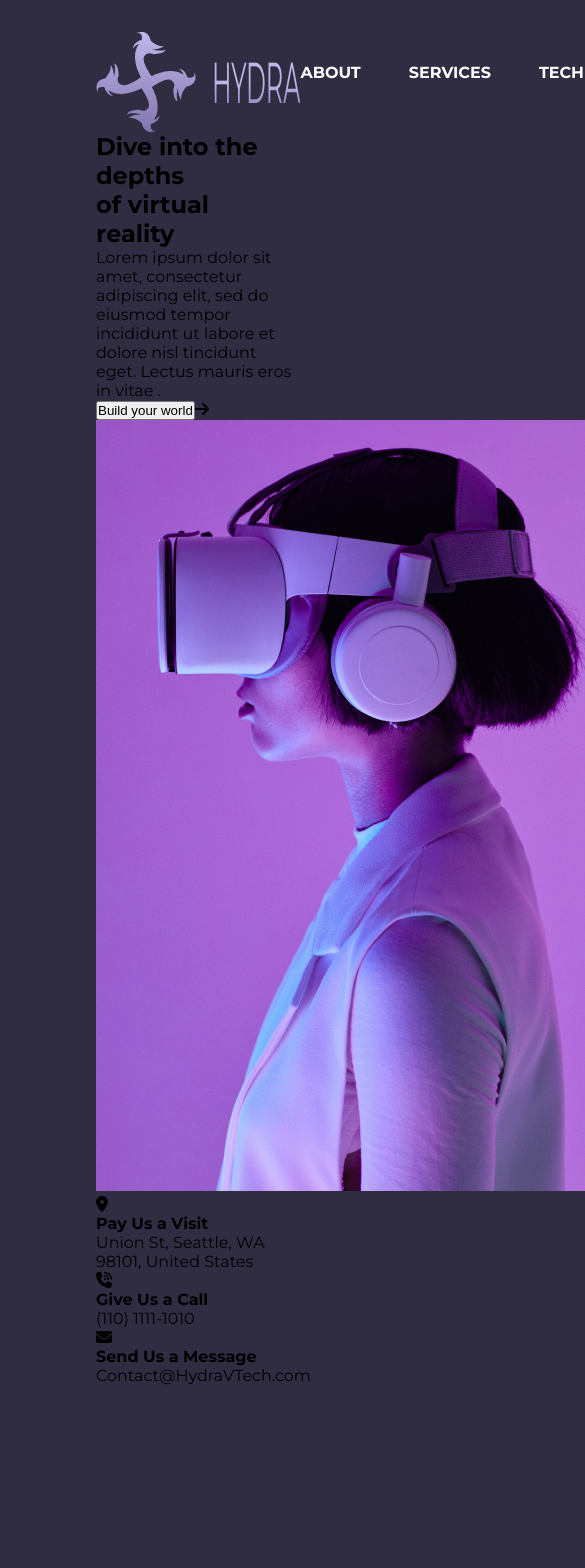
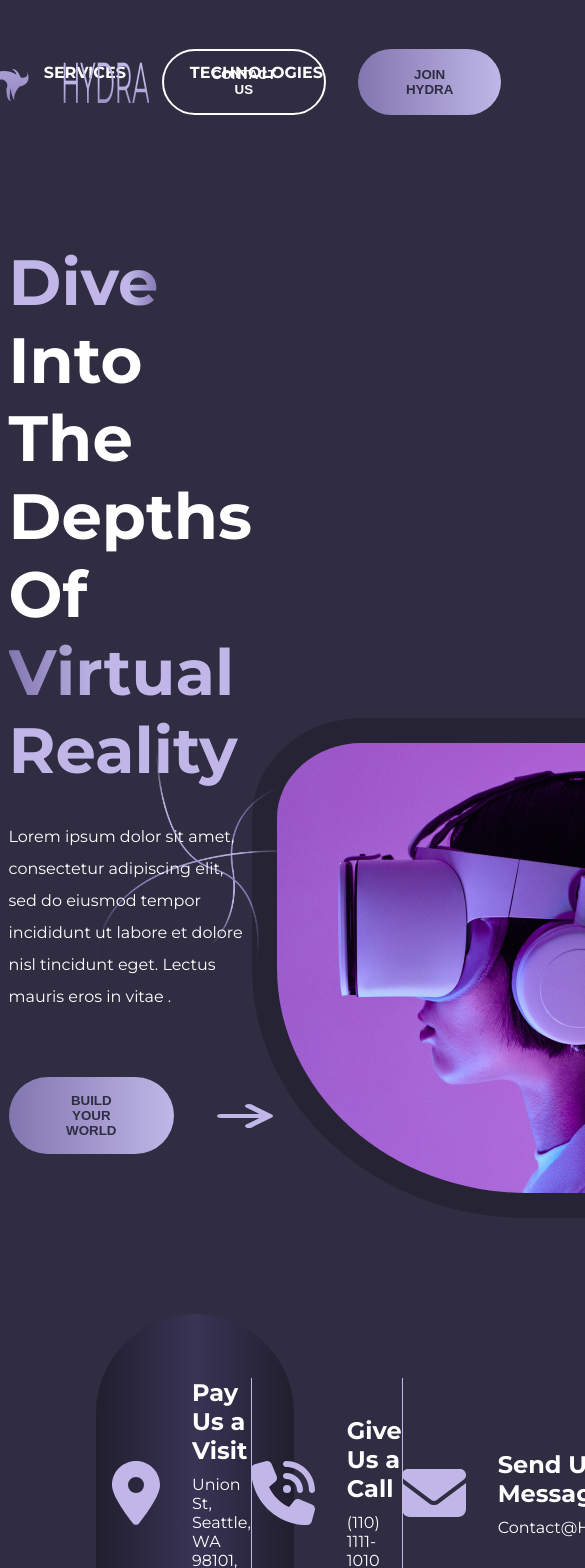
Before and after one commit to FrontEndDevo/VRUniverse-Landing-Page, a React (Vite) app: page / in a window 390 px wide. Shown: the top 1568 px of the page, 585 px wide, since content can reach past the window. Before the commit the page ends 1417 px from the top, so only its background shows below. Built offline with nearby package versions, Linux system fonts and the light colour scheme.

Commit message:
Edit Navbar position & Finish styling Header component (Still responsive)

```diff
--- a/src/components/Header/Header.jsx
+++ b/src/components/Header/Header.jsx
@@ -27,7 +27,7 @@ const Header = () => {
             <FontAwesomeIcon icon={faArrowRight} />
           </div>
         </div>
-      <div className={classes["header-img"]}>
+        <div className={classes["header-img"]}>
           <img src={header} alt="virtual reality" />
         </div>
       </div>
@@ -40,7 +40,7 @@ const Header = () => {
               <p>Union St, Seattle, WA 98101, United States</p>
             </div>
           </div>
-
+          <span></span>
           <div className={classes.content}>
             <FontAwesomeIcon icon={faPhoneVolume} />
             <div className={classes.data}>
@@ -48,7 +48,7 @@ const Header = () => {
               <p>(110) 1111-1010</p>
             </div>
           </div>
-
+          <span></span>
           <div className={classes.content}>
             <FontAwesomeIcon icon={faEnvelope} />
             <div className={classes.data}>
--- a/src/components/Header/Header.module.scss
+++ b/src/components/Header/Header.module.scss
@@ -2,41 +2,142 @@
 @use "../../styles/mixins" as *;
 
 .header {
+  margin-bottom: 4rem;
+  background-image: url("../../assets/images/header-bg.png");
+  background-repeat: no-repeat;
+  background-size: contain;
+  background-position: right;
+
   .VR {
+    display: grid;
+    grid-template-columns: 40vw auto 5vw;
+    justify-items: end;
+    align-items: end;
     .description {
+      margin: 25vh 0 4rem;
+
       h2 {
+        font-size: 4rem;
+        color: $text_color;
+        text-transform: capitalize;
         span {
+          // Apply linear-gradient property on text:
+          background: linear-gradient(
+            90deg,
+            $linear_gradient_two 80%,
+            $linear_gradient_one 100%
+          );
+          background-clip: text;
+          -webkit-background-clip: text;
+          -moz-background-clip: text;
+          -webkit-text-fill-color: transparent;
+          -moz-text-fill-color: transparent;
+
+          &:last-child {
+            background: linear-gradient(
+              270deg,
+              $linear_gradient_two 80%,
+              $linear_gradient_one 100%
+            );
+            background-clip: text;
+            -webkit-background-clip: text;
+            -moz-background-clip: text;
+            -webkit-text-fill-color: transparent;
+            -moz-text-fill-color: transparent;
+          }
         }
       }
 
       p {
+        color: $text_color;
+        margin: 2rem 0 4rem;
+        line-height: 2;
       }
 
       .buttons {
+        display: flex;
+        gap: 4rem;
+        align-items: center;
         button {
+          text-transform: uppercase;
+          border-radius: 40px;
+          padding: 1rem 3rem;
+          font-weight: bold;
+          border: none;
+          cursor: pointer;
+          transition: $fast_transition;
+          background: linear-gradient(
+            90deg,
+            $linear_gradient_one 0%,
+            $linear_gradient_two 100%
+          );
+          color: $main_bg;
+
+          &:hover {
+            color: $text_color;
+            background: linear-gradient(
+              -90deg,
+              $linear_gradient_one 0%,
+              $linear_gradient_two 100%
+            );
+          }
         }
 
         svg {
+          color: $linear_gradient_two;
+          transform: scale(4, 2);
         }
       }
     }
 
     .header-img {
-      img {
-      }
+      height: 500px;
+      width: 550px;
+      overflow: hidden;
+      border-radius: 20%;
+      border-bottom-left-radius: 50%;
+      border: 25px solid rgb(0, 0, 0, 0.2);
     }
   }
 
   .info {
+    margin-top: 6rem;
+    display: flex;
+    justify-content: space-evenly;
+    background: radial-gradient(
+      50% 2900.76% at 50% 53.89%,
+      $bg_radial_gradient_two 0%,
+      $bg_radial_gradient_three 100%
+    );
+    border-radius: 200px;
+    color: $text_color;
+    padding: 4rem 1rem;
+
+    span {
+      position: relative;
+
+      &::before {
+        content: "";
+        position: absolute;
+        background-color: $linear_gradient_two;
+        width: 1px;
+        height: 100%;
+      }
+    }
+
     .content {
+      display: flex;
+      align-items: center;
+      gap: 2rem;
       svg {
+        font-size: 4rem;
+        color: $linear_gradient_two;
       }
 
       .data {
         h4 {
-        }
-
-        p {
+          font-size: 1.5rem;
+          margin-bottom: 10px;
         }
       }
     }
--- a/src/components/Navbar/Navbar.module.scss
+++ b/src/components/Navbar/Navbar.module.scss
@@ -1,15 +1,19 @@
 @use "../../styles/vars" as *;
 @use "../../styles/mixins" as *;
 .navbar {
+  position: fixed;
+  top: 2rem;
+  left: 0;
+  display: grid;
+  grid-template-columns: 20vw 50vw 30vw;
+  align-items: center;
+  justify-items: center;
+  color: $text_color;
   text-transform: uppercase;
-  display: flex;
-  justify-content: space-between;
-  align-items: center;
-  color: $text_color;
   .hydra {
     display: flex;
     align-items: center;
-    gap: 1rem;
+    gap: 2rem;
     img {
       width: 100px;
       height: 100px;
@@ -34,7 +38,7 @@
 
   .pages {
     display: flex;
-    gap: 3rem;
+    gap: 4rem;
     font-weight: bold;
     a {
       &:hover {
```
